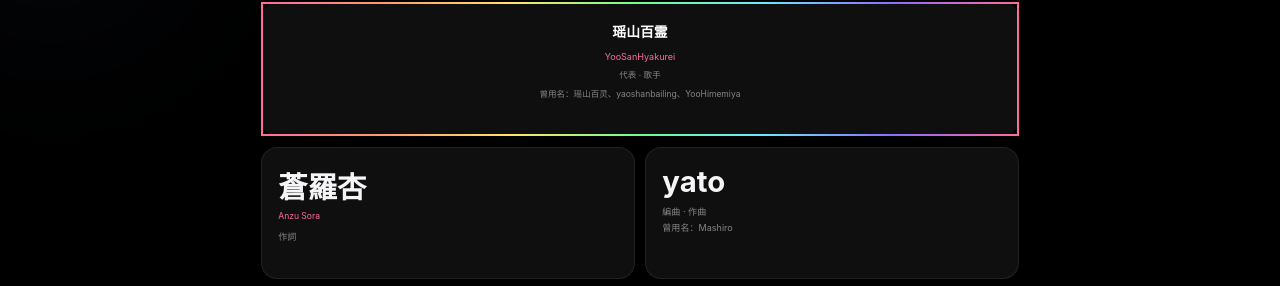
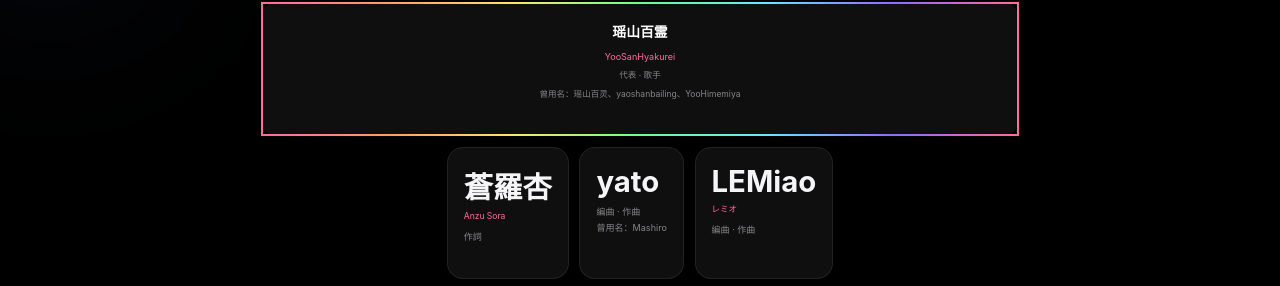
Before and after one commit to yamatosaki/YonderVoice, a website: page about.html in a window 1280 px wide. Shown: the part 593-879 px from the top of the page. Drawn offline with Linux system fonts and the light colour scheme; a web font is replaced by a local one.

Commit message:
AboutページMembers居中

```diff
--- a/about.html
+++ b/about.html
@@ -46,7 +46,7 @@
     </div>
     </div>
 
-    <div style="display:grid;grid-template-columns:repeat(auto-fit,minmax(250px,1fr));gap:1rem;">
+    <div style="display:flex;flex-wrap:wrap;gap:1rem;justify-content:center;">
       <div style="background:var(--glass);border:1px solid var(--glass-border);border-radius:16px;padding:1.5rem;">
         <h4 style="margin-bottom:0.3rem;">蒼羅杏</h4>
         <p style="font-size:0.8rem;color:var(--accent);margin-bottom:0.5rem;">Anzu Sora</p>
```
